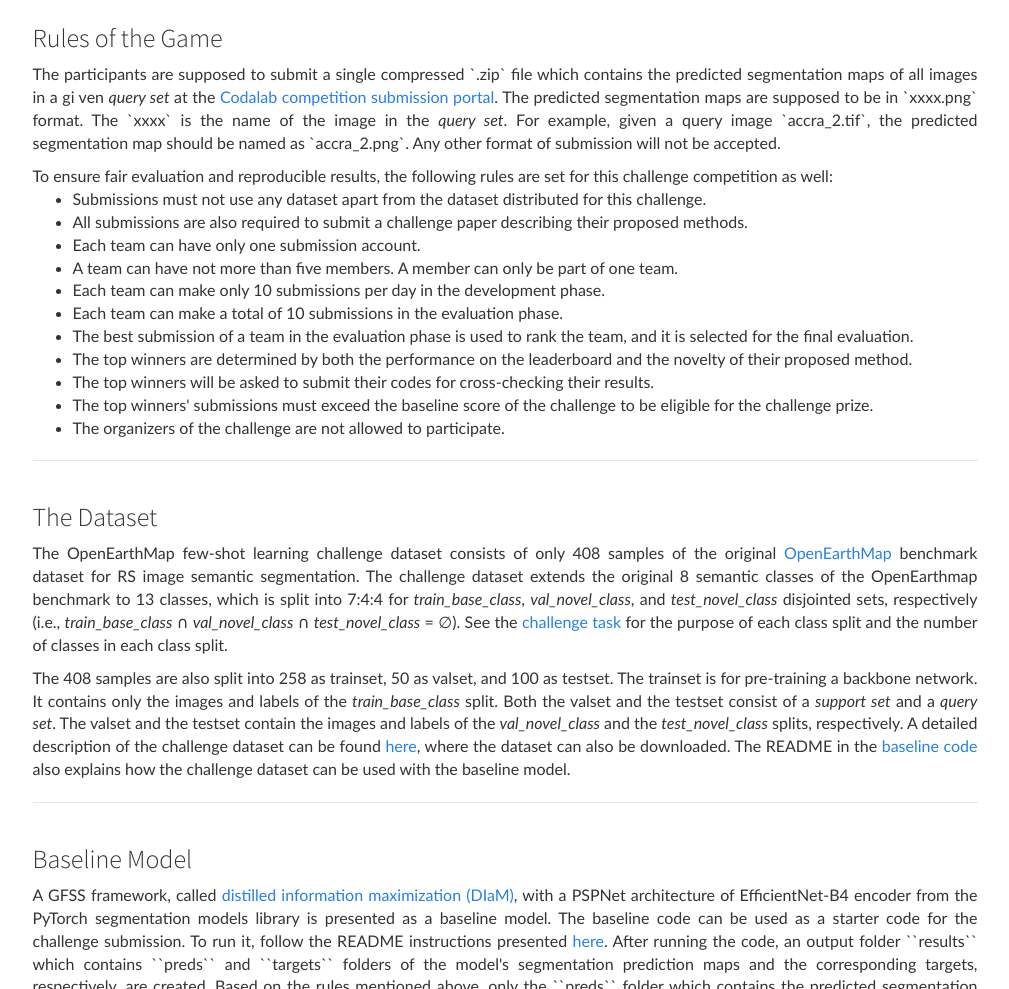
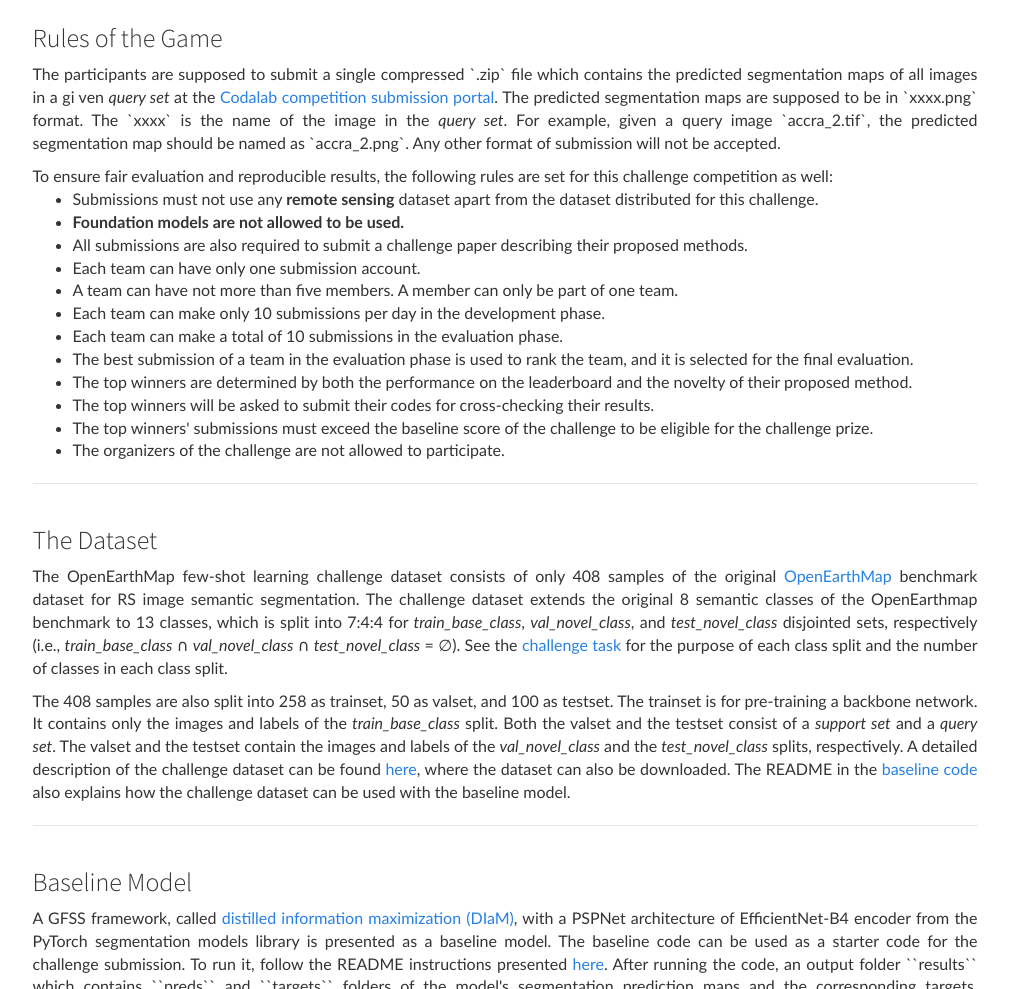
Before and after one commit to cliffbb/OEM-Fewshot-Challenge, a plain HTML site: page docs/index.html in a window 1280 px wide. Shown: the part 2450-3439 px from the top of the page, without its empty margins (135-1144 px from the left). Drawn offline with nearby package versions, Linux system fonts and the light colour scheme; some packages are replaced by stand-ins of ours; a script that the page names is missing.

Commit message:
Initial commit

```diff
--- a/docs/index.html
+++ b/docs/index.html
@@ -84,7 +84,6 @@
         <div class="row">
             <h4 class="col-md-10 col-md-offset-1">
                 <b style="color: brown;">Challenge development phase (1st round) is opened!</b>
-                <!-- <b style="color: brown;">Codalab submission portal for the challenge development phase is opened!</b> -->
             </h4>
         </div>
 
@@ -99,14 +98,12 @@
                     of 0.25&ndash;0.5m ground sampling distance for global high-resolution land cover mapping. It presents an advancement in geographical
                     diversity and annotation quality, enabling models to generalize worldwide. This challenge extends the original RS semantic
                     segmentation task of the OpenEarthMap benchmark to generalized few-shot semantic segmentation (GFSS) task in RS image understanding.</br>
-                <!-- </p>
-                <p class="text-justify"> -->
+
                     The challenge aims to evaluate and benchmark learning methods for few-shot semantic segmentation on the OpenEarthMap dataset
                     to promote research in AI for social good. The motivation is to enable researchers to develop few-shot learning algorithms
                     for high-resolution RS image semantic segmentation, which is a fundamental problem in various applications of RS image understanding,
                     such as disaster response, urban planning, and natural resource management.</br>
-                <!-- </p>
-                <p class="text-justify"> -->
+
                     The challenge is part of the <a href="https://sites.google.com/view/l3divu2024/overview" target="_blank">3rd Workshop on Learning with Limited
                     Labelled Data for Image and Video Understanding (L3D-IVU)</a> in conjunction with CVPR 2024 Conference. The scientific papers of the best submissions
                     will be presented in oral at the 3rd L3D-IVU Workshop @ CVPR 2024 Conference, and will also be published in the CVPR 2024 Workshops Proceedings.
@@ -132,7 +129,6 @@
                     the testset to the <a href="https://codalab.lisn.upsaclay.fr/competitions/17568" target="_blank">Codalab competition submission portal</a> within <b>six days</b> from the release of the testing set.
                     After evaluation of the results, the top winners are announced.</br>
 
-                    <!-- In parallel, participants submit a <a href="#paper">challenge paper</a> of their proposed method.  -->
                     <strong>Note that the top winners of this challenge are determined not only on the performance on the leaderboard, but in addition to the novelty
                     of their proposed method as described in the manuscripts they submit in the Phase 1.
                     The manuscripts of the top winners will be included in the CVPR 2024 Workshops Proceedings.</strong>
@@ -253,13 +249,15 @@
                     competition submission portal</a>. The predicted segmentation maps are supposed to be in `xxxx.png` format. The `xxxx` is the name
                     of the image in the <i>query set</i>. For example, given a query image `accra_2.tif`, the predicted segmentation map should be
                     named as `accra_2.png`. Any other format of submission will not be accepted.
-                    <!-- The compressed `.zip` file which contains all predicted segmentation maps must bear the name of the team.  -->
                 </p>
                 <p class="text-justify" style="margin-bottom:0px;">
                     To ensure fair evaluation and reproducible results, the following rules are set for this challenge competition as well:
                     <ul>
                         <li>
-                            Submissions must not use any dataset apart from the dataset distributed for this challenge.
+                            Submissions must not use any <b>remote sensing</b> dataset apart from the dataset distributed for this challenge.
+                        </li>
+                        <li>
+                            <b>Foundation models are not allowed to be used.</b>
                         </li>
                         <li>
                             All submissions are also required to submit a challenge paper describing their proposed methods.
```
